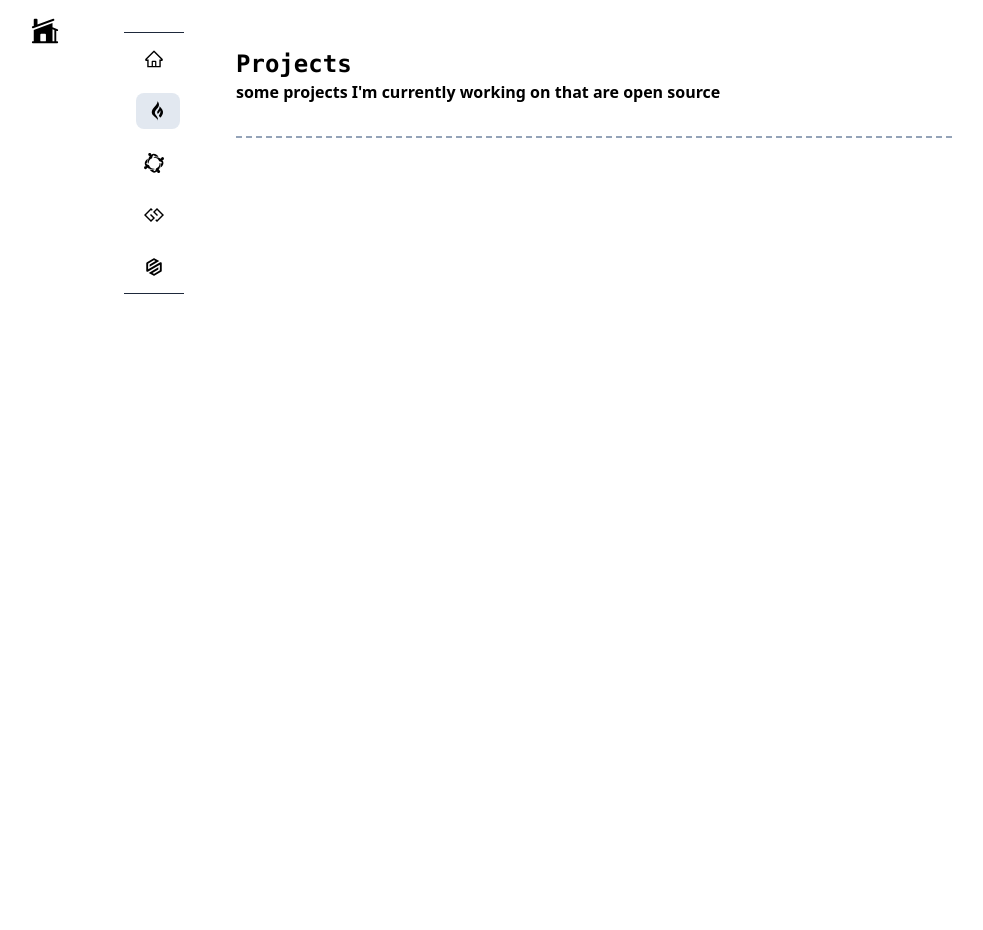
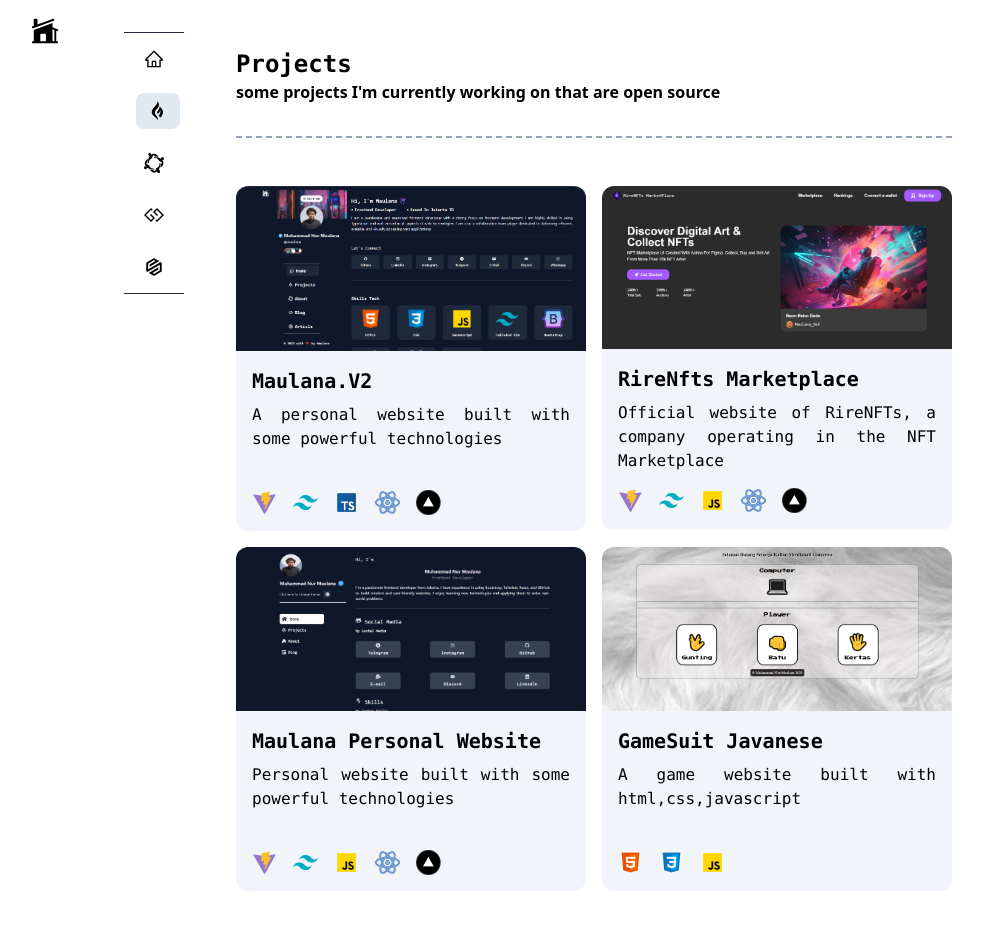
Before and after one commit to MuhammadNurMaulana/maulana.V2, a React (Vite) app: page /projects in a window 1280 px wide. Shown: the top 930 px of the page, without its empty margins (264-1247 px from the left). Built offline with nearby package versions, Linux system fonts and the light colour scheme.

Commit message:
update project

```diff
--- a/src/pages/Projects.tsx
+++ b/src/pages/Projects.tsx
@@ -1,4 +1,5 @@
 import { ContainerPages } from "../components/ContainerPages";
+import projects from "../service/projects.json";
 
 export const Projects = () => {
   return (
@@ -7,6 +8,29 @@ export const Projects = () => {
         <h1 className="text-2xl font-mono font-bold">Projects</h1>
         <p className="font-semibold">some projects I'm currently working on that are open source</p>
       </div>
+      <div className="grid grid-cols-1 md:grid-cols-2 grid-rows-1 gap-4 mt-12">
+        {projects.map((project, index) => (
+          <div key={index} className="rounded-xl overflow-hidden group">
+            <div className="relative">
+              <img src={project.src} alt={project.name} />
+              <div className="top-0 left-0 right-0 bottom-0 bg-slate-800/80 absolute text-white flex justify-center items-center opacity-0 group-hover:opacity-100 transition-all duration-1000 group-hover:duration-1000 group-hover:transition-all">
+                View Project Here
+              </div>
+            </div>
+            <div className="h-[180px] bg-slate-100 dark:bg-slate-800 flex flex-col justify-between p-4">
+              <div>
+                <h1 className="font-mono font-bold text-xl transition-all duration-1000 group-hover:duration-1000 group-hover:transition-all group-hover:text-green-600 ">{project.name}</h1>
+                <p className="mt-2 font-mono">{project.desc}</p>
+              </div>
+              <div className="flex gap-4 items-center">
+                {project.tech.map((tech, index) => (
+                  <img src={tech.src} alt={tech.name} className="w-[25px] h-[25px]" key={index} />
+                ))}
+              </div>
+            </div>
+          </div>
+        ))}
+      </div>
     </ContainerPages>
   );
 };
--- /dev/null
+++ b/src/service/projects.json
@@ -0,0 +1,102 @@
+[
+  {
+    "src": "/images/project4.png",
+    "name": "Maulana.V2",
+    "desc": "A personal website built with some powerful technologies",
+    "tech": [
+      {
+        "src": "/images/icons8-vite-100.png",
+        "name": "Vite"
+      },
+      {
+        "src": "/images/icons8-tailwindcss-100.png",
+        "name": "Tailwind CSS"
+      },
+      {
+        "src": "/images/icons8-typescript-100.png",
+        "name": "Typescript"
+      },
+      {
+        "src": "/images/icons8-react-100.png",
+        "name": "React"
+      },
+      {
+        "src": "/images/vercel.png",
+        "name": "Vercel"
+      }
+    ]
+  },
+  {
+    "src": "/images/project3.png",
+    "name": "RireNfts Marketplace",
+    "desc": "Official website of RireNFTs, a company operating in the NFT Marketplace",
+    "tech": [
+      {
+        "src": "/images/icons8-vite-100.png",
+        "name": "Vite"
+      },
+      {
+        "src": "/images/icons8-tailwindcss-100.png",
+        "name": "Tailwind CSS"
+      },
+      {
+        "src": "/images/icons8-javascript-100.png",
+        "name": "Javascript"
+      },
+      {
+        "src": "/images/icons8-react-100.png",
+        "name": "React"
+      },
+      {
+        "src": "/images/vercel.png",
+        "name": "Vercel"
+      }
+    ]
+  },
+  {
+    "src": "/images/project2.png",
+    "name": "Maulana Personal Website",
+    "desc": "Personal website built with some powerful technologies",
+    "tech": [
+      {
+        "src": "/images/icons8-vite-100.png",
+        "name": "Vite"
+      },
+      {
+        "src": "/images/icons8-tailwindcss-100.png",
+        "name": "Tailwind CSS"
+      },
+      {
+        "src": "/images/icons8-javascript-100.png",
+        "name": "Javascript"
+      },
+      {
+        "src": "/images/icons8-react-100.png",
+        "name": "React"
+      },
+      {
+        "src": "/images/vercel.png",
+        "name": "Vercel"
+      }
+    ]
+  },
+  {
+    "src": "/images/project1.png",
+    "name": "GameSuit Javanese",
+    "desc": "A game website built with html,css,javascript",
+    "tech": [
+      {
+        "src": "/images/icons8-html5-100.png",
+        "name": "HTML"
+      },
+      {
+        "src": "/images/icons8-css-100.png",
+        "name": "CSS"
+      },
+      {
+        "src": "/images/icons8-javascript-100.png",
+        "name": "Javascript"
+      }
+    ]
+  }
+]
```
Also changed, not shown: public/images/vercel.png (added).
